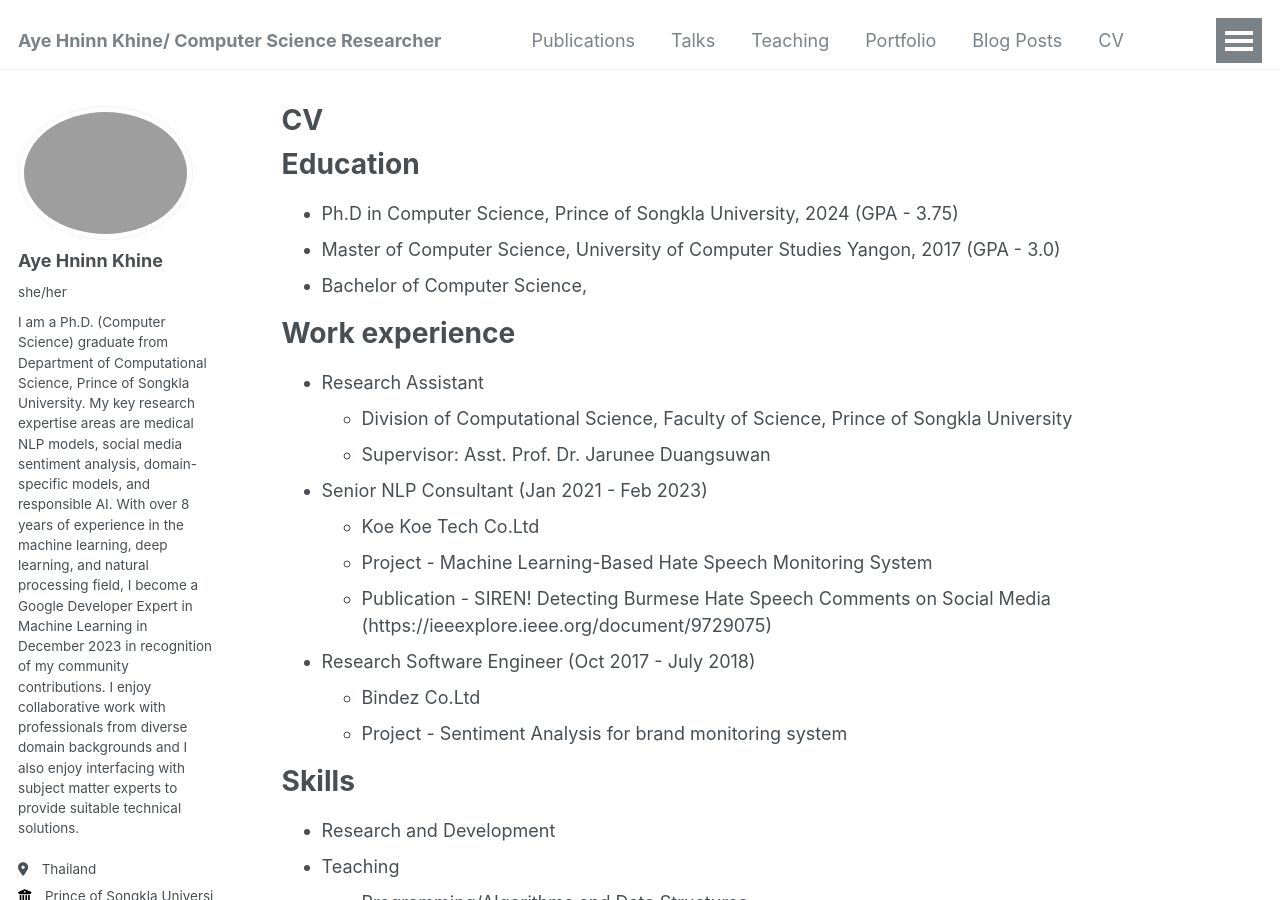
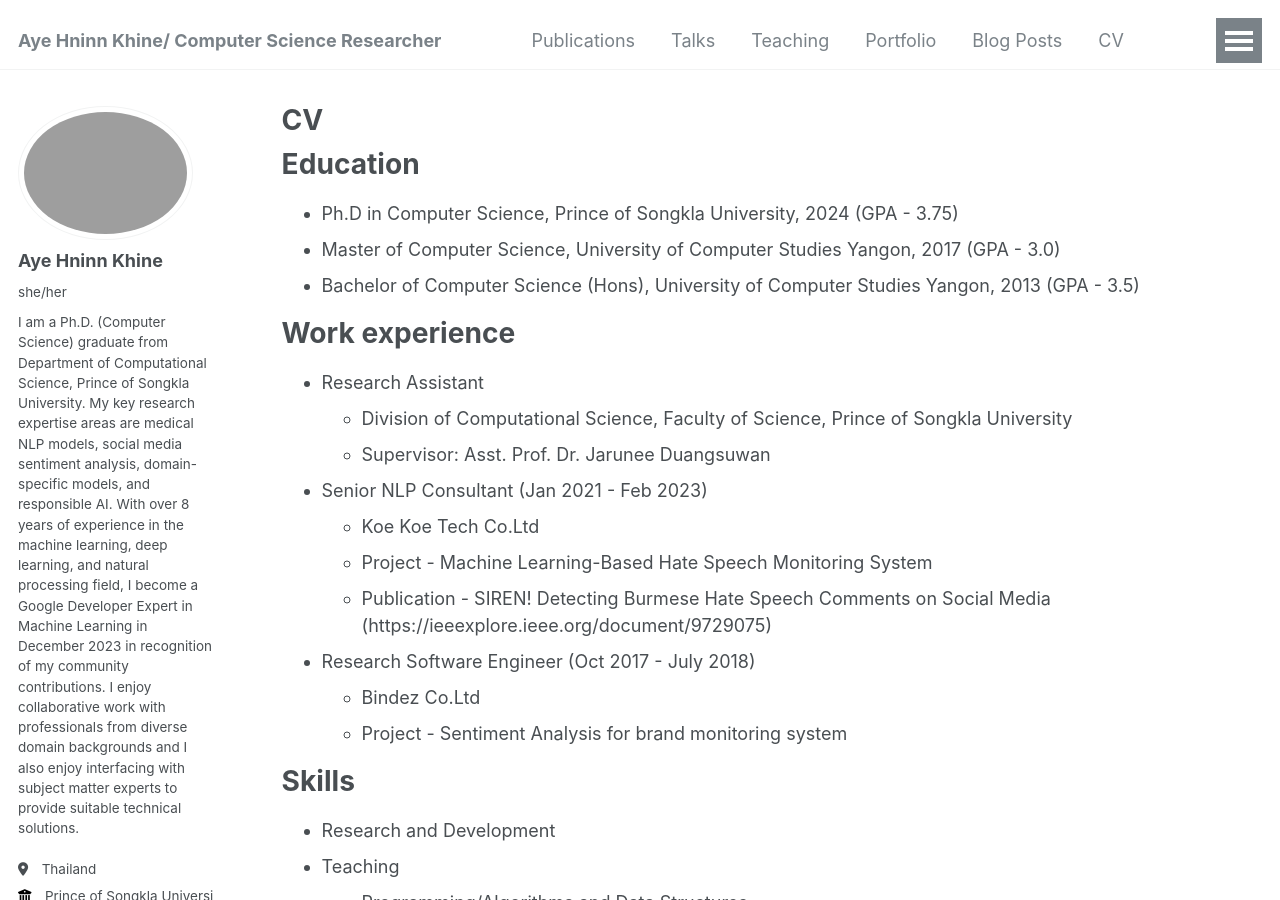
Before and after one commit to ayehninnkhine/ayehninnkhine.github.io, a Jekyll site: the page built from _pages/cv.md, in a window 1280 px wide and 900 px high. Built offline with Jekyll 4.4.1, drawn with Linux system fonts in a browser that asks for light colours; some web fonts are replaced.

Commit message:
Update cv.md

```diff
--- a/_pages/cv.md
+++ b/_pages/cv.md
@@ -13,7 +13,7 @@ Education
 ======
 * Ph.D in Computer Science, Prince of Songkla University, 2024 (GPA - 3.75)
 * Master of Computer Science, University of Computer Studies Yangon, 2017 (GPA - 3.0)
-* Bachelor of Computer Science,
+* Bachelor of Computer Science (Hons), University of Computer Studies Yangon, 2013 (GPA - 3.5)
 
 Work experience
 ======
```
